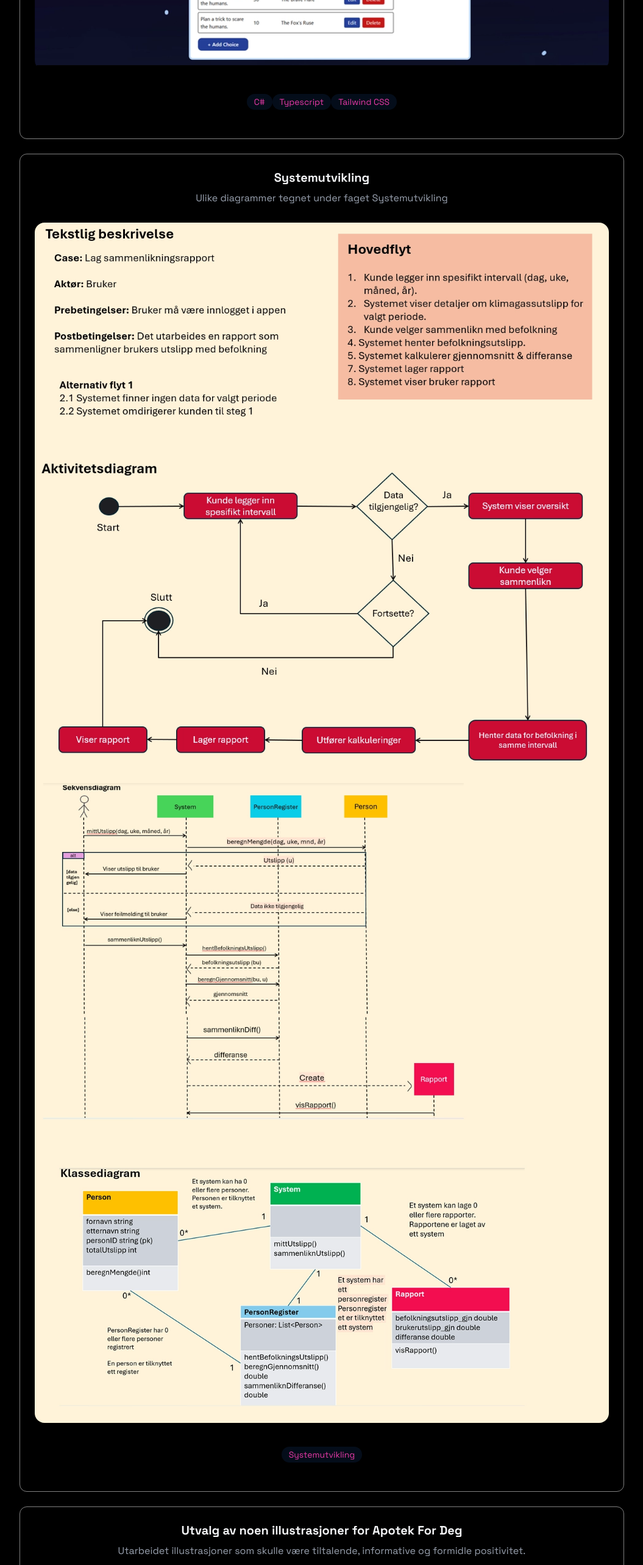
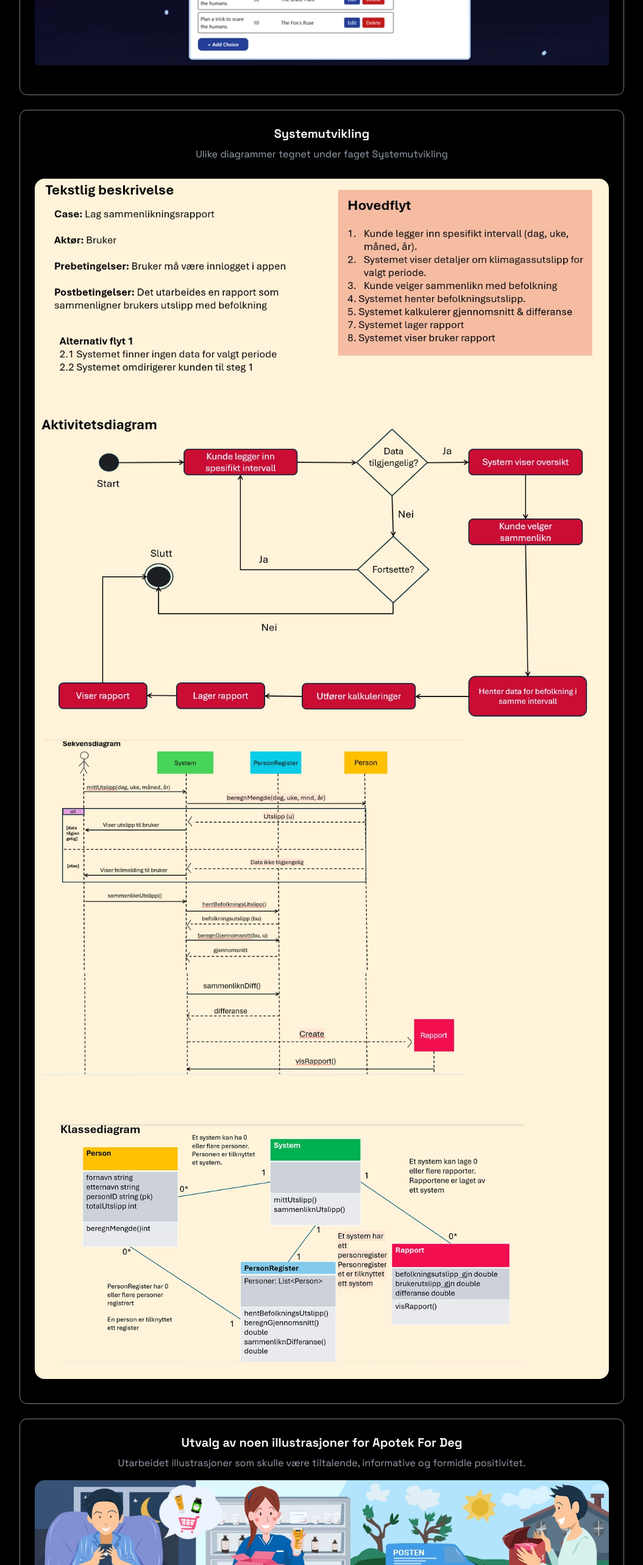
Before and after one commit to csselia/portfolio, a React (Vite) app: page / in a window 1280 px wide. Shown: the part 7260-9826 px from the top of the page at 61% size, without its empty margins (112-1167 px from the left). Built offline with nearby package versions, Linux system fonts and the light colour scheme.

Commit message:
endringer

```diff
--- a/src/components/sections/Projects.jsx
+++ b/src/components/sections/Projects.jsx
@@ -108,16 +108,6 @@ export const Projects = ()=>{
                         </div>
                     </p>
 
-                <div className="p-6">
-                    {["C#", "Typescript", "Tailwind CSS"].map((tech, key)=>(
-                            <span
-                                    key = {key}
-                                    className="bg-blue-500/10 text-[#e73aa7] hover:text-[#fec588] py-1 px-3 rounded-full text-sm
-                                    hover:bg-blue-500/20 hover:shadow-[0_2px_8px_rgba(59,130,2246, 0.2)] transition">
-                                        {tech}
-                                    </span>
-                    ))}
-                </div>
              </div>
              </div>
 
@@ -134,16 +124,6 @@ export const Projects = ()=>{
                         </div>
                     </p>
 
-                <div className="p-6">
-                    {["Systemutvikling"].map((tech, key)=>(
-                            <span
-                                    key = {key}
-                                    className="bg-blue-500/10 text-[#e73aa7] hover:text-[#fec588] py-1 px-3 rounded-full text-sm
-                                    hover:bg-blue-500/20 hover:shadow-[0_2px_8px_rgba(59,130,2246, 0.2)] transition">
-                                        {tech}
-                                    </span>
-                    ))}
-                </div>
              </div>
              </div>
 
```
